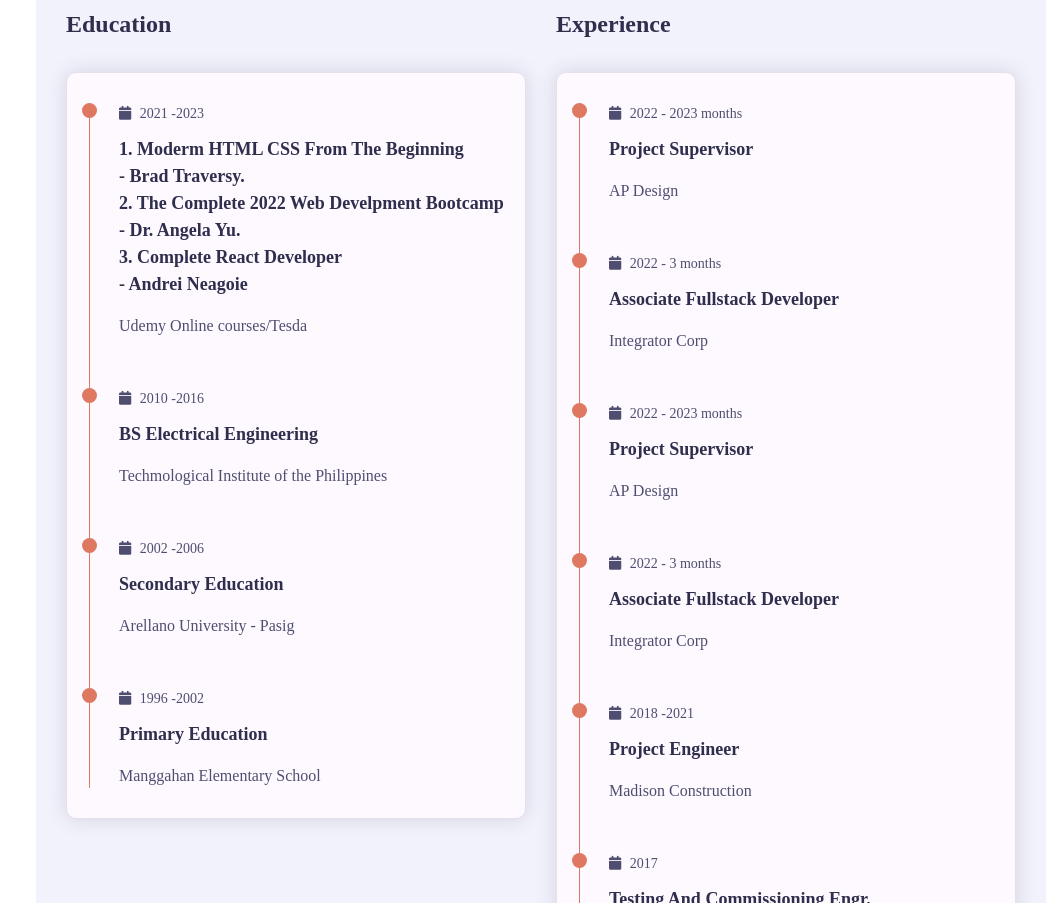
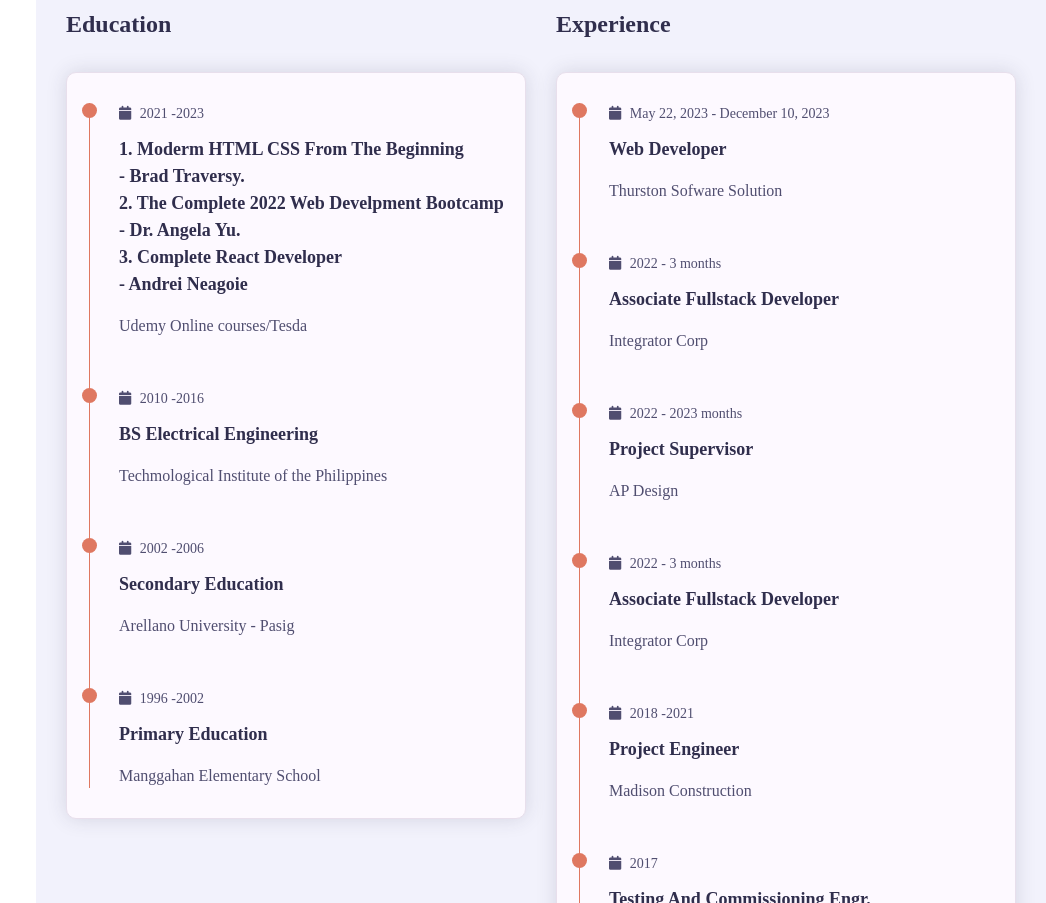
Before and after one commit to Vince042894/My_portfolio, a plain HTML site: page index.html in a window 1280 px wide. Shown: the part 1420-2323 px from the top of the page, without its empty margins (234-1280 px from the left). Drawn offline with nearby package versions, Linux system fonts and the light colour scheme; a web font is replaced by a local one.

Commit message:
change work

```diff
--- a/index.html
+++ b/index.html
@@ -214,13 +214,13 @@
                           <div class="timeline-item">
                             <div class="circle-dot"></div>
                             <h3 class="timeline-date">
-                              <i class="fa fa-calendar"></i> 2022 - 2023 months
+                              <i class="fa fa-calendar"></i> May 22, 2023 - December 10, 2023
                             </h3>
                             <h4 class="timeline-title">
-                              Project Supervisor
+                              Web Developer
                             </h4>
                             <p class="timeline-text">
-                              AP Design
+                              Thurston Sofware Solution
                             </p>
                           </div>
                           <div class="timeline-item">
```
